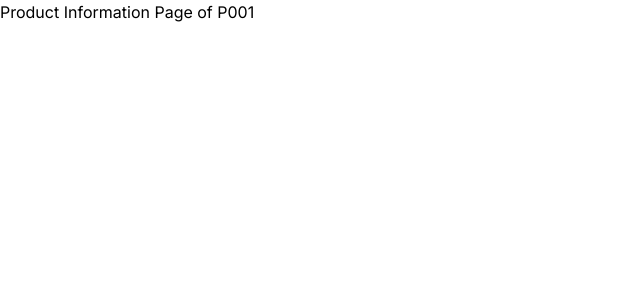
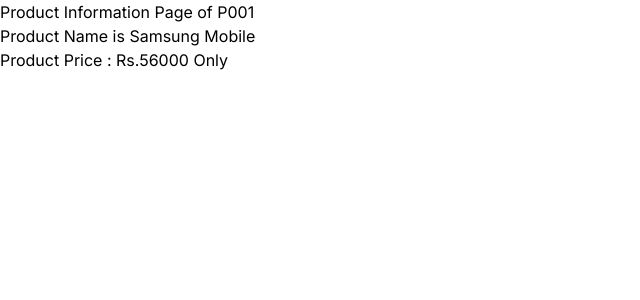
Before and after one commit to AdityaTechnology/NextJS-NM-Tutorial, a Next.js app: page /product/details/P001 in a window 1280 px wide. Shown: the top 300 px of the page, without its empty margins (0-640 px from the left). Built offline with nearby package versions, Linux system fonts and the light colour scheme.

Commit message:
API Tutorial

```diff
--- a/src/app/(pages)/product/details/[pid]/page.jsx
+++ b/src/app/(pages)/product/details/[pid]/page.jsx
@@ -1,7 +1,30 @@
+"use client";
+
+import axios from "axios";
+import { useState, useEffect } from "react";
 function ProductInformationPage({ params }) {
+	const [prdResult, setPrdResult] = useState(null);
 	console.log(params);
+	console.log("Render component");
+	useEffect(() => {
+		console.log("It is use Effect section");
+		const getDetails = async () => {
+			await axios.get(`/api/product/${params.pid}`).then((res) => {
+				setPrdResult(res.data);
+				console.log(res.data);
+			});
+		};
+		getDetails();
+	}, []);
 
-	return <div>Product Information Page of {params.pid}</div>;
+	return (
+		<div>
+			{/* optional chaining  : ?.   */}
+			Product Information Page of {params.pid}
+			<div>Product Name is {prdResult?.name}</div>
+			<div>Product Price : Rs.{prdResult?.price} Only</div>
+		</div>
+	);
 }
 
 export default ProductInformationPage;
--- a/src/app/api/product/[pid]/route.js
+++ b/src/app/api/product/[pid]/route.js
@@ -3,7 +3,15 @@
 
 export async function GET(request, { params }) {
 	const { pid } = params;
-	let newpid = "P00" + pid;
-	console.log("Product to search : " + newpid);
-	return NextResponse.json({ productID: pid });
+	let newpid = pid;
+	let result = {};
+	for (let i = 0; i < products.length; i++) {
+		if (products[i].pid == pid) {
+			result = products[i];
+			break;
+		}
+	}
+	console.log(result);
+	// console.log("Result: " + result);
+	return NextResponse.json(result);
 }
```
